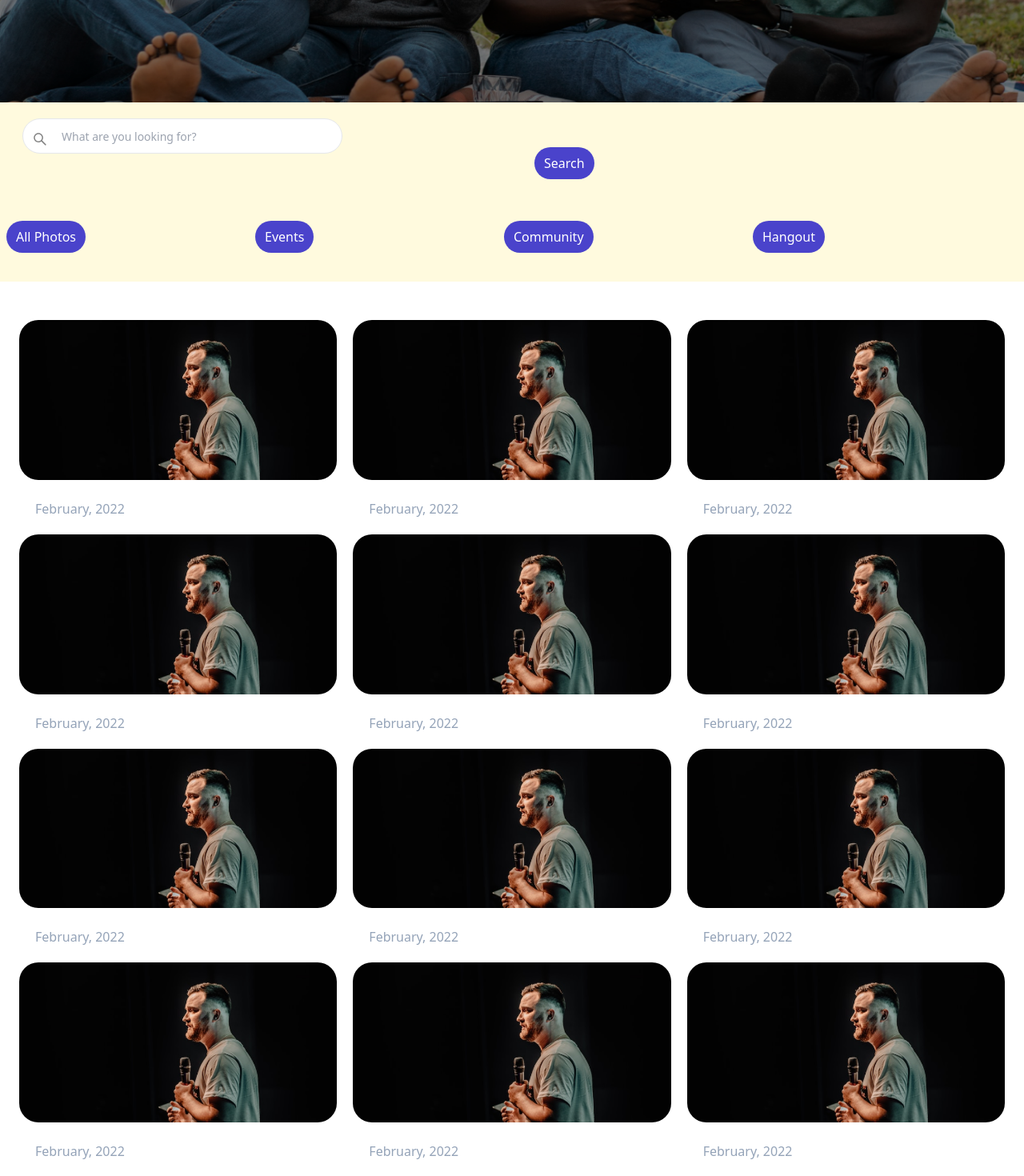
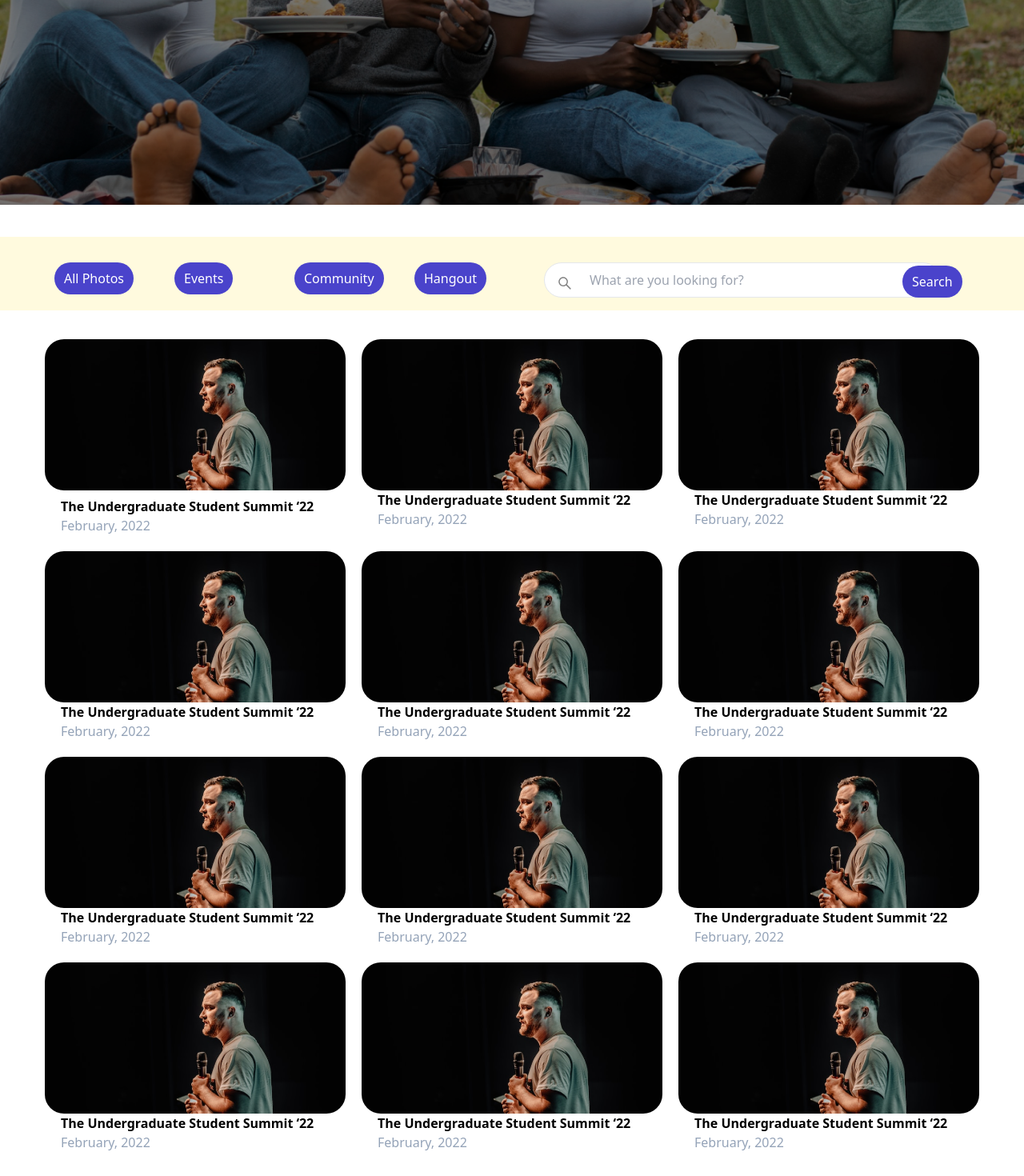
Before and after one commit to Noved-Africa/novedafrica, a Next.js app: page /events/photos in a window 1280 px wide. Shown: the part 540-2010 px from the top of the page at 80% size. Built offline with nearby package versions, Linux system fonts and the light colour scheme.

Commit message:
events photos desktop screen

```diff
--- a/src/app/events/photos/page.tsx
+++ b/src/app/events/photos/page.tsx
@@ -25,15 +25,16 @@ const Events_Photos = () => {
       <Header/>
       <div className='mx-5 md:mt-40'>
         <span className='xs:hidden md:visible'>Media / Event Photos</span>
-        <p className='text-4xl md:ml-20 md:absolute md:-mt-[3rem]'>Relive the moments, captured forever.</p>
-        <p className='text-center xs:mt-10 md:mx-36 md:mt-[1rem] md:mb-[1rem]'>Browse through our stunning event photos and immerse yourself in the memories that make our events truly unforgettable.</p>
-        <p className='w-3/12 mx-auto'><Button text='View Photos'/></p>
+        <p className='text-4xl lg:ml-[28rem] lg:relative md:ml-20 md:absolute md:-mt-[3rem]'>Relive the moments, captured forever.</p>
+        <p className='text-center xs:mt-10 md:mx-36 md:mt-[1rem] md:mb-[1rem]'>Browse through our stunning event photos and immerse yourself <br/>in the memories that make our events truly unforgettable.</p>
+        <p className='w-3/12 mx-auto lg:ml-[42rem]'><Button text='View Photos'/></p>
       </div>
-      <Image src={picnic} alt='Our Photos Event Page' className='xs:-mt-[28rem] absolute -z-20 md:h-[40rem] w-screen xs:h-[30rem]'/>
+      <Image src={picnic} alt='Our Photos Event Page' className='xs:-mt-[28rem] absolute lg:h-[44rem] -z-20 md:h-[40rem] w-screen xs:h-[30rem]'/>
 
+      {/* For Mobile and Tablet Screens */}
 
-      <div className='xs:mt-[14rem] md:mt-40 bg-[#FFFADE] grid xs:grid-rows-2 xs:mt-6 xs:mb-12'>
-        <form className='xs:mt-5 xs:grid xs:grid-cols-2'>
+      <div className='lg:collapse xs:mt-[14rem] md:mt-40 lg:mt-[16rem] bg-[#FFFADE] grid xs:grid-rows-2 xs:mt-6 xs:mb-12'>
+        <form className='xs:mt-5 xs:grid xs:grid-cols-2 lg:grid-cols-none'>
           <p><input type='text' placeholder='What are you looking for?' className='rounded-[3rem] border bg-white p-2 outline-none xs:pl-12 xs:text-sm xs:w-[16rem] md:w-[25rem] h-11 xs:ml-7'/>
           <AiOutlineSearch className=' absolute xs:-mt-7 xs:ml-10' fill='grey' size={20}/></p>
           <p className='xs:w-8/12 xs:-mt-3 md:mt-0 xs:ml-10'><Button text = 'Search'/></p>
@@ -44,6 +45,24 @@ const Events_Photos = () => {
           <Button text = 'Community'/>
           <Button text = 'Hangout'/>
         </p>
+
+      </div>
+
+      {/* For Desktop Screens */}
+
+      <div className='lg:visible xs:collapse absolute lg:-mt-[20rem] bg-[#FFFADE] lg:w-screen pl-20 grid grid-cols-2'>
+        <p className='grid grid-cols-4 h-12 -mt-1'>
+            <Button text = 'All Photos'/>
+            <Button text = 'Events'/>
+            <Button text = 'Community'/>
+            <Button text = 'Hangout'/>
+        </p>
+        <form className='grid grid-cols-2'>
+          <p><input type='text' placeholder='What are you looking for?' className='rounded-[3rem] border bg-white p-2 outline-none h-11 pl-14 w-[31rem] mt-8'/>
+          <AiOutlineSearch className='-mt-7 ml-4 ' fill='grey' size={20}/></p>
+          <p className='ml-[10rem]'><Button text = 'Search'/></p>
+        </form>
+
 
       </div>
 
--- a/src/common/components/elements/Grid/PhotoGallery.js
+++ b/src/common/components/elements/Grid/PhotoGallery.js
@@ -66,65 +66,65 @@ import man from '../../../../../public/images/man.png'
 const PhotoGallery = () => {
   return (
     <>
-      <div className="grid md:grid-cols-2 lg:grid-cols-3 gap-5 mx-6">
+      <div className="grid md:grid-cols-2 lg:grid-cols-3 gap-5 mx-14 lg:-mt-[12rem]">
         <div>
           <Image src={man} alt='' className="rounded-3xl"/>
-          <p className="pl-5">The Undergraduate Student Summit ‘22</p>
+          <p className="pl-5 text-black font-semibold mt-2">The Undergraduate Student Summit ‘22</p>
+          <span className="text-slate-400 pl-5 ">February, 2022</span>
+        </div>
+        <div>
+          <Image src={man} alt='' className="rounded-3xl"/>
+          <p className="pl-5 text-black font-semibold">The Undergraduate Student Summit ‘22</p>
           <span className="text-slate-400 pl-5">February, 2022</span>
         </div>
         <div>
           <Image src={man} alt='' className="rounded-3xl"/>
-          <p className="pl-5">The Undergraduate Student Summit ‘22</p>
+          <p className="pl-5 text-black font-semibold">The Undergraduate Student Summit ‘22</p>
           <span className="text-slate-400 pl-5">February, 2022</span>
         </div>
         <div>
           <Image src={man} alt='' className="rounded-3xl"/>
-          <p className="pl-5">The Undergraduate Student Summit ‘22</p>
+          <p className="pl-5 text-black font-semibold">The Undergraduate Student Summit ‘22</p>
           <span className="text-slate-400 pl-5">February, 2022</span>
         </div>
         <div>
           <Image src={man} alt='' className="rounded-3xl"/>
-          <p className="pl-5">The Undergraduate Student Summit ‘22</p>
+          <p className="pl-5 text-black font-semibold">The Undergraduate Student Summit ‘22</p>
           <span className="text-slate-400 pl-5">February, 2022</span>
         </div>
         <div>
           <Image src={man} alt='' className="rounded-3xl"/>
-          <p className="pl-5">The Undergraduate Student Summit ‘22</p>
+          <p className="pl-5 text-black font-semibold">The Undergraduate Student Summit ‘22</p>
           <span className="text-slate-400 pl-5">February, 2022</span>
         </div>
         <div>
           <Image src={man} alt='' className="rounded-3xl"/>
-          <p className="pl-5">The Undergraduate Student Summit ‘22</p>
+          <p className="pl-5 text-black font-semibold">The Undergraduate Student Summit ‘22</p>
           <span className="text-slate-400 pl-5">February, 2022</span>
         </div>
         <div>
           <Image src={man} alt='' className="rounded-3xl"/>
-          <p className="pl-5">The Undergraduate Student Summit ‘22</p>
+          <p className="pl-5 text-black font-semibold">The Undergraduate Student Summit ‘22</p>
           <span className="text-slate-400 pl-5">February, 2022</span>
         </div>
         <div>
           <Image src={man} alt='' className="rounded-3xl"/>
-          <p className="pl-5">The Undergraduate Student Summit ‘22</p>
+          <p className="pl-5 text-black font-semibold">The Undergraduate Student Summit ‘22</p>
           <span className="text-slate-400 pl-5">February, 2022</span>
         </div>
         <div>
           <Image src={man} alt='' className="rounded-3xl"/>
-          <p className="pl-5">The Undergraduate Student Summit ‘22</p>
+          <p className="pl-5 text-black font-semibold">The Undergraduate Student Summit ‘22</p>
           <span className="text-slate-400 pl-5">February, 2022</span>
         </div>
         <div>
           <Image src={man} alt='' className="rounded-3xl"/>
-          <p className="pl-5">The Undergraduate Student Summit ‘22</p>
+          <p className="pl-5 text-black font-semibold">The Undergraduate Student Summit ‘22</p>
           <span className="text-slate-400 pl-5">February, 2022</span>
         </div>
         <div>
           <Image src={man} alt='' className="rounded-3xl"/>
-          <p className="pl-5">The Undergraduate Student Summit ‘22</p>
-          <span className="text-slate-400 pl-5">February, 2022</span>
-        </div>
-        <div>
-          <Image src={man} alt='' className="rounded-3xl"/>
-          <p className="pl-5">The Undergraduate Student Summit ‘22</p>
+          <p className="pl-5 text-black font-semibold">The Undergraduate Student Summit ‘22</p>
           <span className="text-slate-400 pl-5">February, 2022</span>
         </div>
       </div>
```
